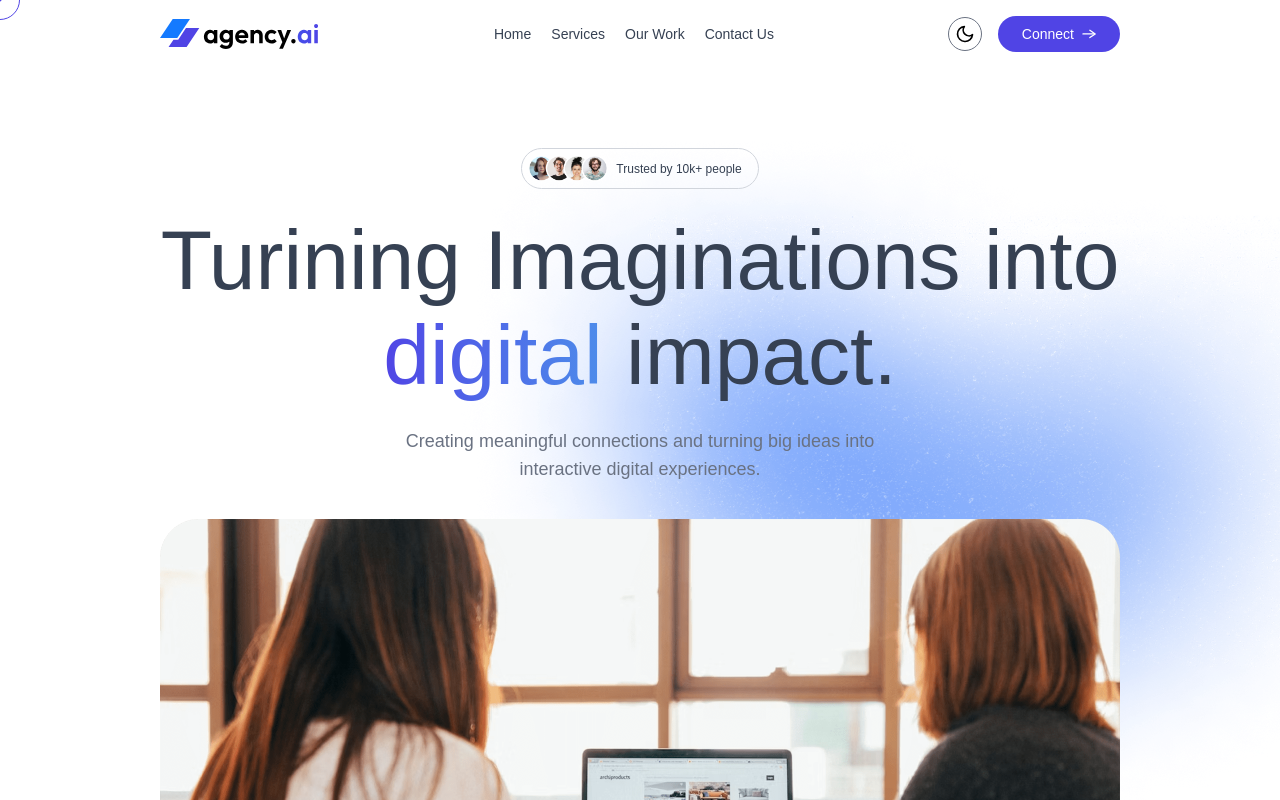
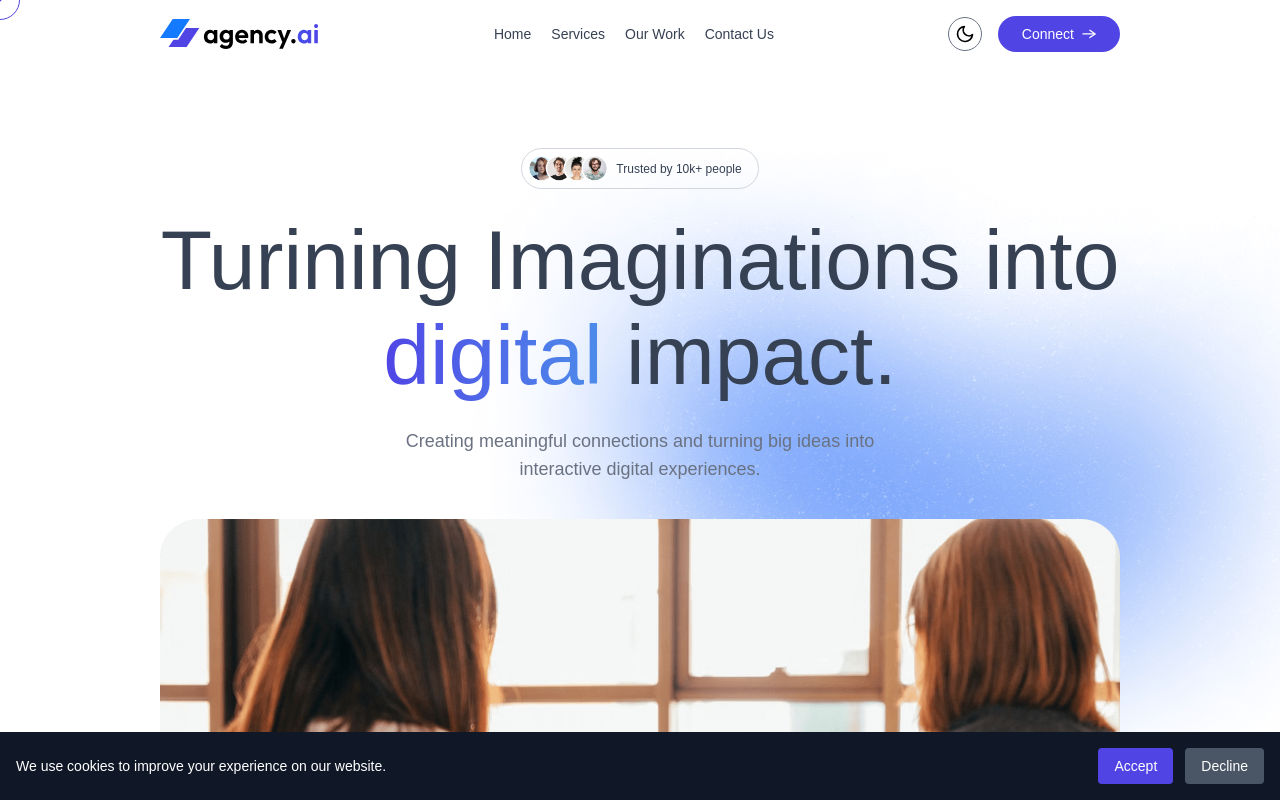
Before and after one commit to Tech-Hammad/Agency-Web, a React (Vite) app: page / in a window 1280 px wide. Shown: the top 800 px of the page. Built offline with nearby package versions, Linux system fonts and the light colour scheme.

Commit message:
Added Cookies Consent

```diff
--- a/src/App.jsx
+++ b/src/App.jsx
@@ -9,6 +9,7 @@ import ContactUs from "./Components/ContactUs";
 import { Toaster } from 'react-hot-toast';
 import Footer from "./Components/Footer";
 import Loader from "./Components/Loader";
+import CookieConsent from "./Components/CookiesConsent";
 
 const App = () => {
   const [theme, setTheme] = useState(localStorage.getItem('theme') ? localStorage.getItem('theme') : 'light');
@@ -76,6 +77,7 @@ const App = () => {
           <Footer theme={theme} />
         </>
       )}
+      <CookieConsent />
 
       {/* Custome Cursor Ring*/}
       <div ref={outlineRef} className="fixed top-0 left-0 h-10 w-10 rounded-full border border-primary pointer-events-none z-[9999]"
--- /dev/null
+++ b/src/Components/CookiesConsent.jsx
@@ -0,0 +1,48 @@
+import { useEffect, useState } from "react";
+
+const CookieConsent = () => {
+  const [showBanner, setShowBanner] = useState(false);
+
+  useEffect(() => {
+    const consent = localStorage.getItem("cookieConsent");
+    if (!consent) {
+      setShowBanner(true);
+    }
+  }, []);
+
+  const acceptCookies = () => {
+    localStorage.setItem("cookieConsent", "true");
+    setShowBanner(false);
+  };
+
+  const declineCookies = () => {
+    localStorage.setItem("cookieConsent", "false");
+    setShowBanner(false);
+  };
+
+  if (!showBanner) return null;
+
+  return (
+    <div className="fixed bottom-0 left-0 w-full bg-gray-900 text-white p-4 flex flex-col sm:flex-row items-center justify-between gap-4 z-[9999]">
+      <p className="text-sm">
+        We use cookies to improve your experience on our website.
+      </p>
+      <div className="flex gap-3">
+        <button
+          onClick={acceptCookies}
+          className="bg-primary px-4 py-2 rounded text-sm"
+        >
+          Accept
+        </button>
+        <button
+          onClick={declineCookies}
+          className="bg-gray-600 px-4 py-2 rounded text-sm"
+        >
+          Decline
+        </button>
+      </div>
+    </div>
+  );
+};
+
+export default CookieConsent;
```
